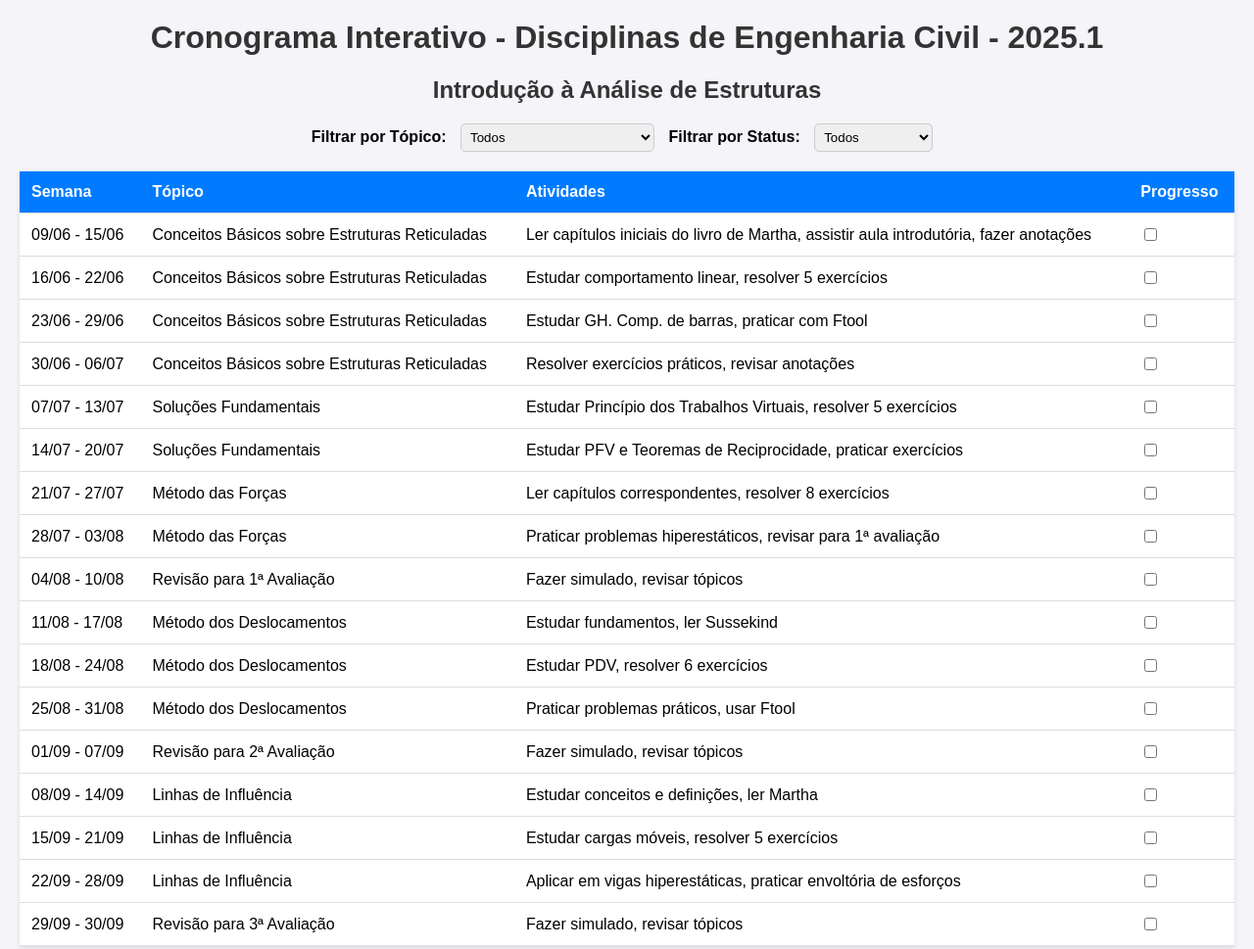
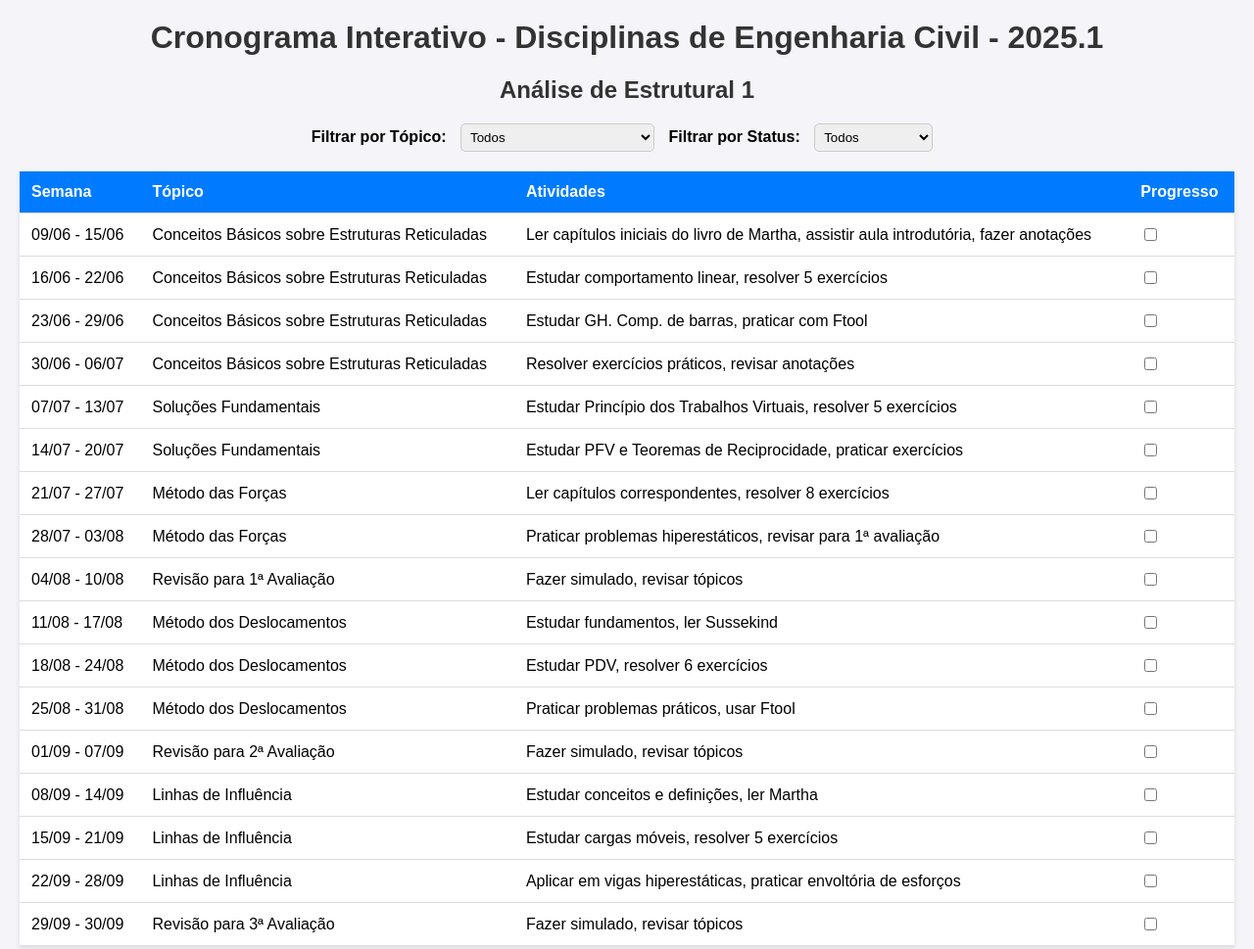
Before and after one commit to wesleydevison/Disciplinas_EngCivil, a plain HTML site: page index.html in a window 1280 px wide. Shown: the top 969 px of the page at 98% size. Drawn offline with Linux system fonts and the light colour scheme.

Commit message:
Update index.html

```diff
--- a/index.html
+++ b/index.html
@@ -104,7 +104,7 @@
     <h1>Cronograma Interativo - Disciplinas de Engenharia Civil - 2025.1</h1>
 
     <!-- Análise de Estrutural 1 -->
-    <h2>Introdução à Análise de Estruturas</h2>
+    <h2> Análise de Estrutural 1 </h2>
     <div class="filter-container">
         <label for="topic-filter-estruturas">Filtrar por Tópico:</label>
         <select id="topic-filter-estruturas">
```
